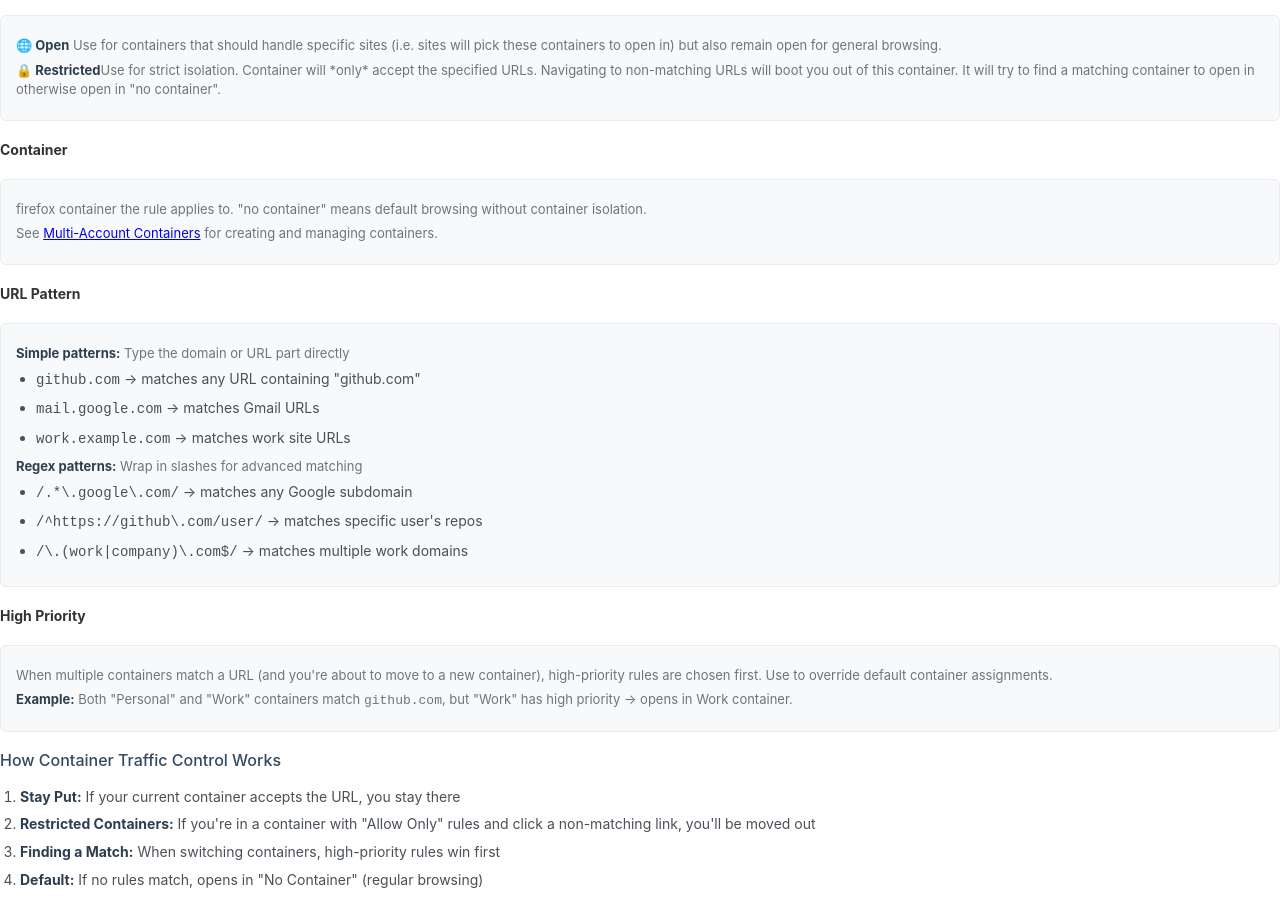
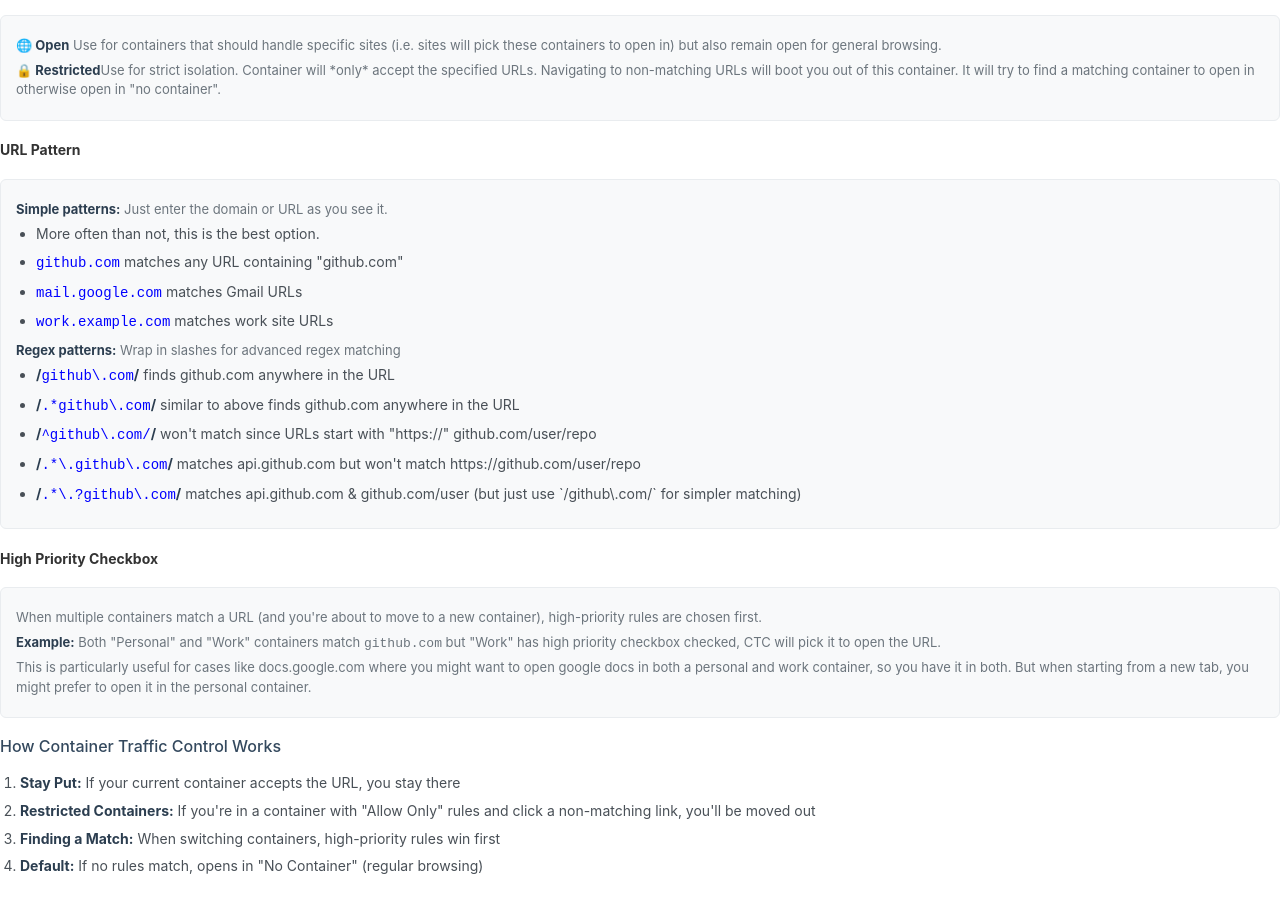
Before and after one commit to kaushikgopal/ff-container-traffic-control, a browser extension: page src/options.html in a window 1280 px wide. Shown: the part 400-1297 px from the top of the page. Drawn offline with Linux system fonts and the light colour scheme.

Commit message:
clarify help rules

```diff
--- a/src/options.html
+++ b/src/options.html
@@ -40,32 +40,30 @@
                 <p><strong>🔒 Restricted</strong>Use for strict isolation. Container will *only* accept the specified URLs. Navigating to non-matching URLs will boot you out of this container. It will try to find a matching container to open in otherwise open in "no container".</p>
             </div>
 
-            <h4>Container</h4>
-            <div class="rule-legend">
-                <p>firefox container the rule applies to. "no container" means default browsing without container isolation.</p>
-                <p>See <a href="https://addons.mozilla.org/en-US/firefox/addon/multi-account-containers/" target="_blank">Multi-Account Containers</a> for creating and managing containers.</p>
-            </div>
-
             <h4>URL Pattern</h4>
             <div class="rule-legend">
-                <p><strong>Simple patterns:</strong> Type the domain or URL part directly</p>
+                <p><strong>Simple patterns:</strong> Just enter the domain or URL as you see it.</p>
                 <ul>
-                    <li><code>github.com</code> → matches any URL containing "github.com"</li>
-                    <li><code>mail.google.com</code> → matches Gmail URLs</li>
-                    <li><code>work.example.com</code> → matches work site URLs</li>
+                    <li>More often than not, this is the best option. </li>
+                    <li><span style="color: blue;"><code>github.com</code></span></span> matches any URL containing "github.com"</li>
+                    <li><span style="color: blue;"><code>mail.google.com</code></span></span> matches Gmail URLs</li>
+                    <li><span style="color: blue;"><code>work.example.com</code></span></span> matches work site URLs</li>
                 </ul>
-                <p><strong>Regex patterns:</strong> Wrap in slashes for advanced matching</p>
+                <p><strong>Regex patterns:</strong> Wrap in slashes for advanced regex matching</p>
                 <ul>
-                    <li><code>/.*\.google\.com/</code> → matches any Google subdomain</li>
-                    <li><code>/^https://github\.com/user/</code> → matches specific user's repos</li>
-                    <li><code>/\.(work|company)\.com$/</code> → matches multiple work domains</li>
+                    <li><strong>/</strong><span style="color: blue;"><code>github\.com</code></span><strong>/</strong> finds github.com anywhere in the URL</li>
+                    <li><strong>/</strong><span style="color: blue;"><code>.*github\.com</code></span><strong>/</strong> similar to above finds github.com anywhere in the URL</li>
+                    <li><strong>/</strong><span style="color: blue;"><code>^github\.com/</code></span><strong>/</strong> won't match since URLs start with "https://" github.com/user/repo</li>
+                    <li><strong>/</strong><span style="color: blue;"><code>.*\.github\.com</code></span><strong>/</strong> matches api.github.com but won't match https://github.com/user/repo</li>
+                    <li><strong>/</strong><span style="color: blue;"><code>.*\.?github\.com</code></span><strong>/</strong> matches api.github.com & github.com/user (but just use `/github\.com/` for simpler matching)</li>
                 </ul>
             </div>
 
-            <h4>High Priority</h4>
+            <h4>High Priority Checkbox</h4>
             <div class="rule-legend">
-                <p>When multiple containers match a URL (and you're about to move to a new container), high-priority rules are chosen first. Use to override default container assignments.</p>
-                <p><strong>Example:</strong> Both "Personal" and "Work" containers match <code>github.com</code>, but "Work" has high priority → opens in Work container.</p>
+                <p>When multiple containers match a URL (and you're about to move to a new container), high-priority rules are chosen first.</p>
+                <p><strong>Example:</strong> Both "Personal" and "Work" containers match <code>github.com</code> but "Work" has high priority checkbox checked, CTC will pick it to open the URL.</p>
+                <p>This is particularly useful for cases like docs.google.com where you might want to open google docs in both a personal and work container, so you have it in both. But when starting from a new tab, you might prefer to open it in the personal container.</p>
             </div>
 
             <h3>How Container Traffic Control Works</h3>
```
